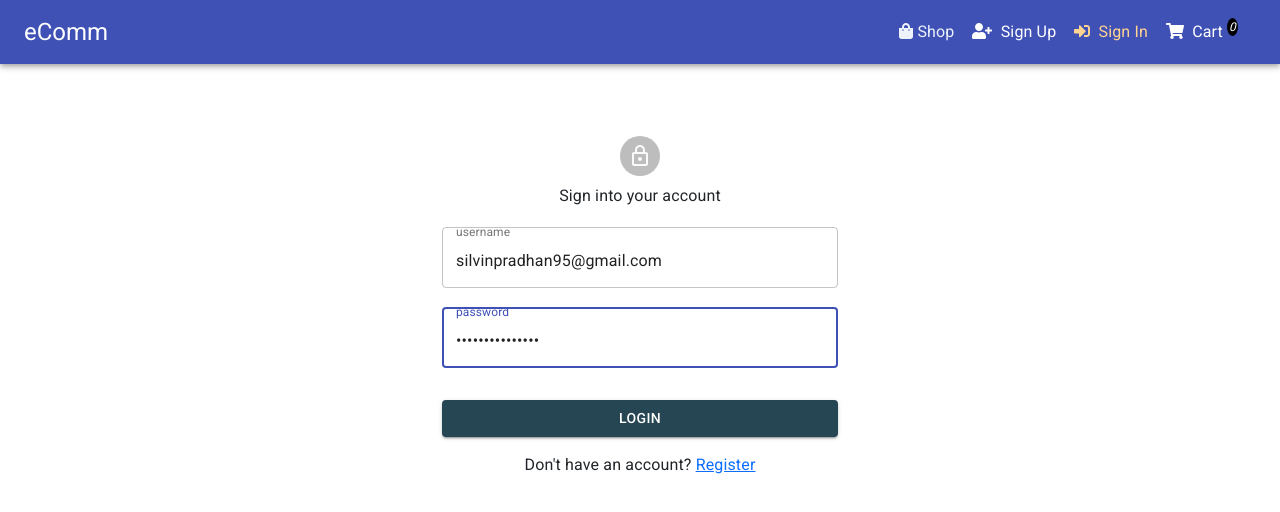
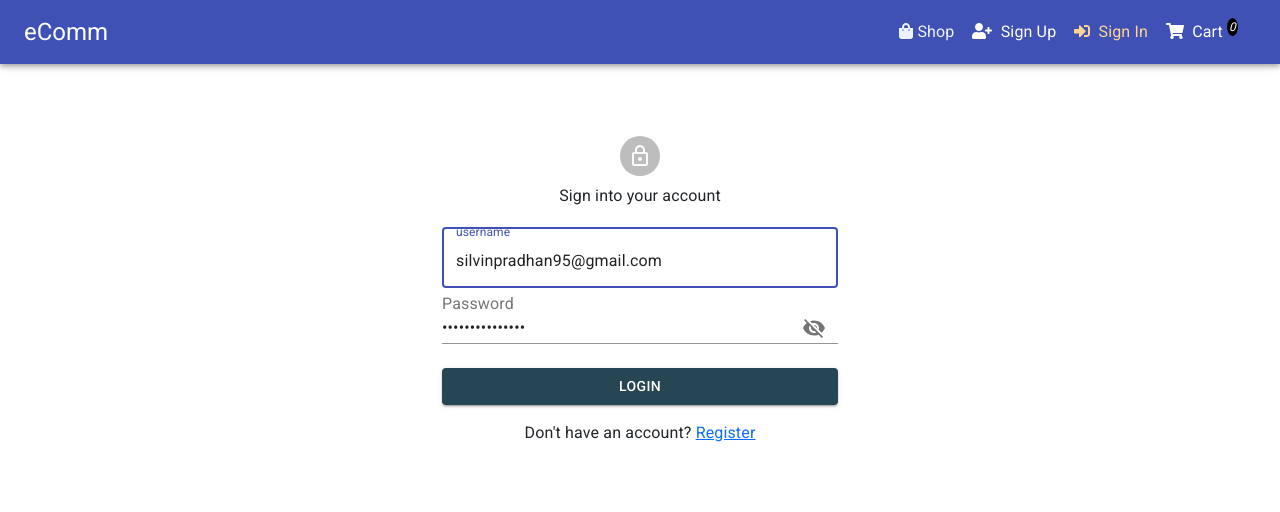
Before and after one commit to SilvinPradhan/eCommWeb-client, a React (Create React App) app: page /signin in a window 1280 px wide. Shown: the top 512 px of the page. Built offline with nearby package versions, Linux system fonts and the light colour scheme.

Commit message:
signin component with password toggle visibility

```diff
--- a/src/user/signin.js
+++ b/src/user/signin.js
@@ -15,6 +15,12 @@
 
 import {ToastContainer, toast} from 'react-toastify';
 import 'react-toastify/dist/ReactToastify.css';
+import InputLabel from "@material-ui/core/InputLabel";
+import Input from "@material-ui/core/Input";
+import InputAdornment from "@material-ui/core/InputAdornment";
+import IconButton from "@material-ui/core/IconButton";
+import Visibility from "@material-ui/icons/Visibility";
+import VisibilityOff from "@material-ui/icons/VisibilityOff";
 
 const useStyles = makeStyles((theme) => ({
     root: {},
@@ -47,11 +53,12 @@
     const [formData, setFormData] = useState({
         email: 'silvinpradhan95@gmail.com',
         password: 'Invoker200695@@',
+        showPassword: false,
         loading: false,
         error: '',
         redirectToReferrer: false
     });
-    const {email, password, loading, error, redirectToReferrer} = formData;
+    const {email, password, loading, error, showPassword, redirectToReferrer} = formData;
     const {user} = isAuthenticated()
     const change = (e) =>
         setFormData({
@@ -87,10 +94,14 @@
             }
         })
     };
-    //redirect if logged in
-    // if (isAuthenticated) {
-    //     return <Redirect to="/"></Redirect>;
-    // }
+
+    const handleClickShowPassword = () => {
+        setFormData({...formData, showPassword: showPassword ? false : true})
+    }
+
+    const handleMouseDownPassword = (event) => {
+        event.preventDefault()
+    }
 
     const showError = () => (
         <div style={{display: error ? '' : 'none'}}>
@@ -144,20 +155,41 @@
                         }}
                     ></TextField>
 
-                    <TextField
-                        variant="outlined"
-                        margin="normal"
-                        label="password"
+                    <InputLabel htmlFor="standard-adornment-password">
+                        Password
+                    </InputLabel>
+                    <Input
+                        type={showPassword ? "text" : "password"}
+                        onChange={(e) => change(e)}
+                        value={password}
+                        name="password"
+                        endAdornment={
+                            <InputAdornment position="end">
+                                <IconButton
+                                    onClick={handleClickShowPassword}
+                                    onMouseDown={handleMouseDownPassword}
+                                >
+                                    {showPassword ? <Visibility/> : <VisibilityOff/>}
+                                </IconButton>
+                            </InputAdornment>
+                        }
                         fullWidth
-                        autoFocus
-                        type="password"
-                        placeholder="Password"
-                        name="password"
-                        value={password}
-                        onChange={(e) => {
-                            change(e);
-                        }}
-                    ></TextField>
+                    />
+
+                    {/*<TextField*/}
+                    {/*    variant="outlined"*/}
+                    {/*    margin="normal"*/}
+                    {/*    label="password"*/}
+                    {/*    fullWidth*/}
+                    {/*    autoFocus*/}
+                    {/*    type="password"*/}
+                    {/*    placeholder="Password"*/}
+                    {/*    name="password"*/}
+                    {/*    value={password}*/}
+                    {/*    onChange={(e) => {*/}
+                    {/*        change(e);*/}
+                    {/*    }}*/}
+                    {/*></TextField>*/}
                     <Button
                         type="submit"
                         fullWidth
```
